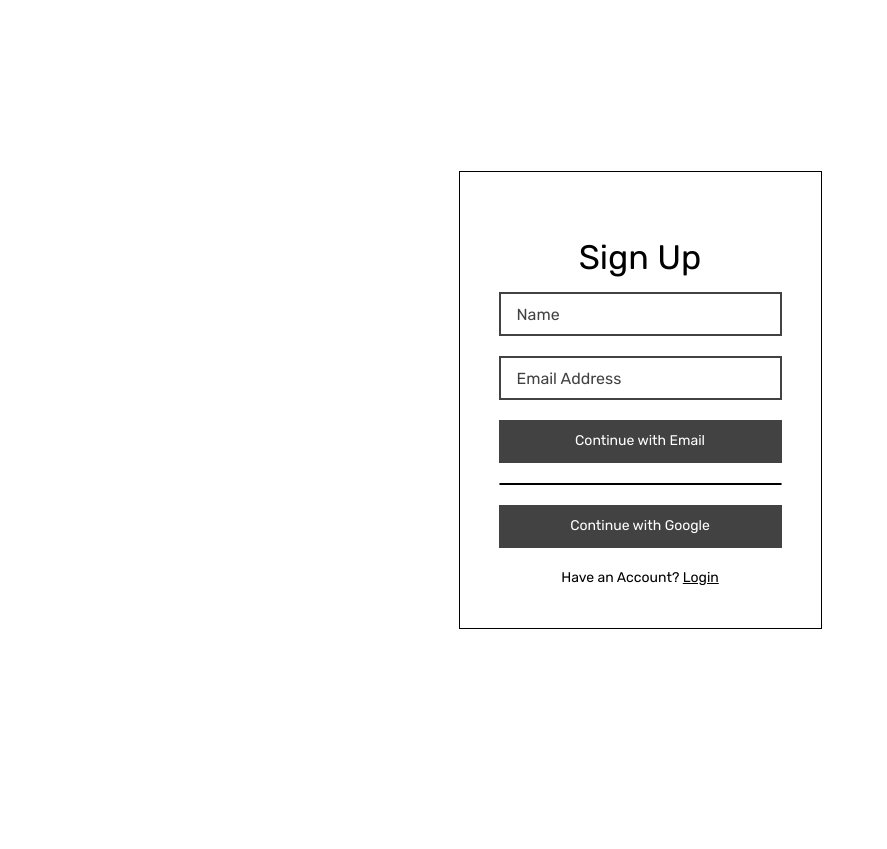
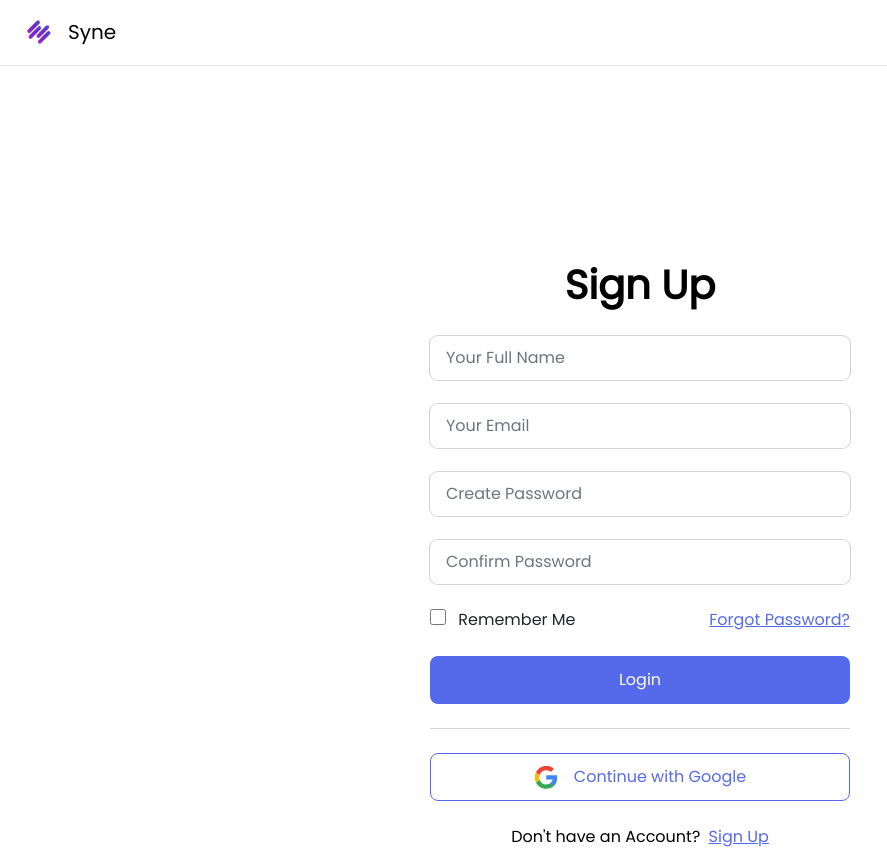
Before and after one commit to jeannyinthelamp/sycamore.ai, a React (Create React App) app: page /sign-up in a window 1280 px wide. Shown: the whole page, without its empty margins (0-887 px from the left). Before the commit the page ends 800 px from the top, so only its background shows below. Built offline with nearby package versions, Linux system fonts and the light colour scheme.

Commit message:
Build out form validation for email and passwords. Implement state for showing and hiding password text by clicking the eye icon

```diff
--- a/src/Pages/Signup/Signup.js
+++ b/src/Pages/Signup/Signup.js
@@ -1,76 +1,221 @@
-import React from "react";
+import React, { useEffect, useState } from "react";
 import { Link } from "react-router-dom";
-import ButtonSmall from "../../Components/ButtonSmall/ButtonSmall/ButtonSmall";
+import LoginHeader from "../../Components/Login_Signup/LoginHeader";
+import google from "../../Assets/Icons/google-logo.svg";
+import eye from "../../Assets/Icons/password-eye.svg";
+import { safari_input_styling } from "../../Components/Styles/Safari_Input_Styling";
 
-export default function Signup() {
+const Signup = () => {
+  const [passEyeVisible, setPassEyeVisible] = useState(false);
+  const [passTextSize, setPassTextSize] = useState(false);
+
+  const [confirmEyeVisible, setConfirmEyeVisible] = useState(false);
+  const [confirmPassTextSize, setConfirmPassTextSize] = useState(false);
+
+  //^ Error state styling for incorrect form inputs
+  const errorStyling = "text-[#c9324e] outline-[2px] outline-[#c9324e]";
+
+  // get the value of the input field for password and confirm password, then validate inputs to ensure they match
+  useEffect(() => {
+    const pass = document.getElementById("passwordInput"),
+      confirmPass = document.getElementById("confirmPassword"),
+      passEye = document.getElementById("passwordEye"),
+      passConfirmEye = document.getElementById("confirmPasswordEye");
+
+    // When the eye icon is clicked, password visibility will toggle
+    passEye.onclick = triggerPasswordTextVisibility;
+    passConfirmEye.onclick = triggerConfirmTextVisibility;
+
+    function triggerPasswordTextVisibility() {
+      if (pass.type === "password") {
+        pass.type = "text";
+        setPassTextSize(false);
+      } else {
+        pass.type = "password";
+        setPassTextSize(true);
+      }
+      return;
+    }
+
+    function triggerConfirmTextVisibility() {
+      if (confirmPass.type === "password") {
+        confirmPass.type = "text";
+        setConfirmPassTextSize(false);
+      } else {
+        confirmPass.type = "password";
+        setConfirmPassTextSize(true);
+      }
+    }
+
+    function validatePassword() {
+      if (pass.value !== confirmPass.value) {
+        confirmPass.setCustomValidity("Your password does not match.");
+      }
+      return;
+    }
+
+    pass.onchange = validatePassword;
+    confirmPass.onkeyup = validatePassword;
+  });
+
+  // if the password field === an empty string, hide the eye icon. else show the eye icon
+  const checkPasswordInput = (field) => {
+    if (field === "pass") {
+      setPassEyeVisible(true);
+      setPassTextSize(true);
+    } else if (field === "confirm-pass") {
+      setConfirmEyeVisible(true);
+      setConfirmPassTextSize(true);
+    }
+  };
+
+  // Safari has an issue where its difficult to change input border-radius. This function detects a users browser, then injects classNames into create an outline
+  function detectBrowser() {
+    if (navigator.userAgent.includes("Safari")) {
+      return safari_input_styling;
+    }
+  }
   return (
-        <div className="w-screen h-screen flex justify-center items-center">
-            <div className="flex flex-col justify-center items-center p-[40px] w-[363px] h-auto   border-solid border border-black ">
-                <img
-                    //
-                    className="mb-5"
-                    src=""
-                    alt=""
-                />
-                <h1 className=" mb-5 h-[40px] font-Rubik text-black font-normal text-[34px] leading-normal">
+    <div className='login-page-wrapper w-[100%]'>
+      <LoginHeader />
+      <div className='flex flex-col justify-center items-center login-page-inner-wrapper w-[100%] h-[100%]'>
+        <div className='content-wrapper flex flex-col gap-[24px] mt-[192px] max-w-[420px] w-[52%]'>
+          <h1 className='font-Poppins font-semibold w-[100%] text-[40px] leading-[54px] text-center text-black'>
             Sign Up
           </h1>
-                <form>
-                    <label
-                        //
-                        className=""
+          <form
+            className='flex flex-col gap-[24px] border-b-[1px] border-[#CED4DA]'
+            action=''
           >
             <input
-                            type="text"
+              type='text'
+              placeholder='Your Full Name'
               required
-                            name="name"
-                            placeholder="Name"
-                            className="w-[283px] h-[44px] mb-5 px-4 border-solid border-2 placeholder-base-black font-Rubik border-base-black"
+              className={`w-[100%] py-[10px] px-[16px] font-Poppins font-normal text-[16px] leading-[24px text-[#6C757D] placeholder-[#6C757D] outline outline-[1px] outline-[#CED4DA] rounded-lg ${detectBrowser()} `}
             />
-                    </label>
-                    <label
-                        //
-                        className=""
-                    >
             <input
-                            type="email"
+              type='email'
+              placeholder='Your Email'
               required
-                            placeholder="Email Address"
-                            className="w-[283px] h-[44px] mb-5  px-4 border-solid border-2 font-Rubik placeholder-base-black border-base-black"
+              className={`w-[100%] py-[10px] px-[16px] font-Poppins font-normal text-[16px] leading-[24px text-[#6C757D] placeholder-[#6C757D] outline outline-[1px] outline-[#CED4DA] rounded-lg ${detectBrowser()} `}
             />
-                    </label>
-                </form>
-                <Link to="/sign-up-2">
-                    <ButtonSmall
-                        className=""
-                        btnText="Continue with Email"
-                        onClick={() => {
-                            console.log("Continue with email btn pressed");
+            {/* //! add state to trigger required error message */}
+            <p className='hidden mt-[-20px] font-Poppins font-normal text-[14px] text-[#c9324e] leading-[21px]'>
+              This field is required
+            </p>
+            <div className='password-input-wrapper relative'>
+              <input
+                id='passwordInput'
+                type='password'
+                required
+                minLength={6}
+                placeholder='Create Password'
+                className={`w-[100%] py-[10px] px-[16px] font-Poppins font-normal text-[16px] leading-[24px text-[#6C757D] placeholder-[#6C757D] outline outline-[1px] outline-[#CED4DA] rounded-lg placeholder:text-[16px] ${detectBrowser()} ${
+                  passTextSize ? "text-[24px] py-[3.5px]" : ""
+                }  `}
+                onChange={() => {
+                  //get the value of the input field.
+                  checkPasswordInput("pass");
                 }}
               />
-                </Link>
-                {/* Horizontal Line between buttons */}
-                <div className="w-[283px] mb-5  border-[1px] border-black rounded-full"></div>
-                <ButtonSmall
-                    className=""
-                    btnText="Continue with Google"
-                    onClick={() => {
-                        console.log("Continue with Google btn pressed");
+              {/* //! add state to trigger password error messages (Firebase may help with this) */}
+
+              <p className='hidden mt-[2px] font-Poppins font-normal text-[14px] text-[#c9324e] leading-[21px]'>
+                Your password should be at least 6 characters long.
+              </p>
+
+              {/* //! known bug - on safari this SVG overlays the default browser input field icon*/}
+              {/* //& Clicking the eye icon should display password text, not dots or asterisks */}
+              <img
+                className={`absolute top-[15px] right-[17px] w-[22px] h-[15px] cursor-pointer ${
+                  passEyeVisible ? "" : "hidden"
+                }`}
+                src={eye}
+                alt='eye'
+                id='passwordEye'
+              />
+            </div>
+            <div className='confirm-password-input-wrapper relative'>
+              <input
+                id='confirmPassword'
+                type='password'
+                required
+                minLength={6}
+                placeholder='Confirm Password'
+                className={`w-[100%] py-[10px] px-[16px] font-Poppins font-normal text-[16px] leading-[24px text-[#6C757D] placeholder-[#6C757D] outline outline-[1px] outline-[#CED4DA] rounded-lg placeholder:text-[16px] ${detectBrowser()} ${
+                  confirmPassTextSize ? "text-[24px] py-[3.5px]" : ""
+                }  `}
+                onChange={() => {
+                  //get the value of the input field.
+                  checkPasswordInput("confirm-pass");
                 }}
               />
-                <div className="">
-                    {/* Update font family tyo Rubik */}
-                    <p className="font-Rubik font-normal text-sm">
-                        Have an Account?{" "}
-                        <a
-                            href="/"
-                            className="font-Rubik cursor-pointer underline"
+              {/* //! add state to trigger password error messages (Firebase may help with this) */}
+
+              <p className='hidden mt-[2px] font-Poppins font-normal text-[14px] text-[#c9324e] leading-[21px]'>
+                Your password does not match.
+              </p>
+
+              {/* //! known bug - on safari this SVG overlays the default browser input field icon*/}
+              <img
+                className={`absolute top-[15px] right-[17px] w-[22px] h-[15px] cursor-pointer ${
+                  confirmEyeVisible ? "" : "hidden"
+                }`}
+                src={eye}
+                alt='eye'
+                id='confirmPasswordEye'
+              />
+            </div>
+            <div className='remember-me-checkbox-wrapper flex flex-row justify-between items-center'>
+              <div className='checkbox-and-label-wrapper'>
+                <input
+                  type='checkbox'
+                  id='remember-me'
+                  name='remember-me'
+                  value='Remember Me'
+                  className='w-[16px] h-[16px] mr-[8px] rounded-lg cursor-pointer'
+                />
+                <label
+                  for='remember-me'
+                  className='font-Poppins font-medium text-[#212529] text-[16px] text-center leading-[24px]'
                 >
-                            Login
-                        </a>
+                  {" "}
+                  Remember Me
+                </label>
+              </div>
+              <Link
+                to=''
+                className='font-Poppins font-medium text-[#556AEB] text-[16px] text-center leading-[24px] underline'
+              >
+                Forgot Password?
+              </Link>
+            </div>
+            <input
+              type='submit'
+              value='Login'
+              className={`w-[100%] h-[48px] mb-[24px] font-Poppins font-medium text-[16px] text-white text-center leading-[24px] bg-[#556AEB] rounded-lg cursor-pointer ${detectBrowser}`}
+            />
+          </form>
+
+          <Link
+            to=''
+            className='flex flex-row justify-center items-center gap-[16px] w-[100%] h-[48px] py-[12px] font-Poppins text-[16px] leading-[24px] text-[#556AEB]  rounded-lg border-[1px] border-[#556AEB] text-center'
+          >
+            <img src={google} alt='Google Logo' className='w-[24px] h-[24px]' />
+            Continue with Google
+          </Link>
+          <div className='sign-up-wrapper flex flex-row justify-center items-center'>
+            <p className='font-Poppins font-medium text-[16px] leading-[24px] text-black'>
+              Don't have an Account?{" "}
+              <Link className='ml-[4px] font-Poppins font-medium text-[16px] leading-[24px] text-[#556AEB] cursor-pointer underline'>
+                Sign Up
+              </Link>
             </p>
           </div>
         </div>
       </div>
+    </div>
   );
-}
+};
+
+export default Signup;
```
Lines whose indentation alone changed are shown as unchanged.
